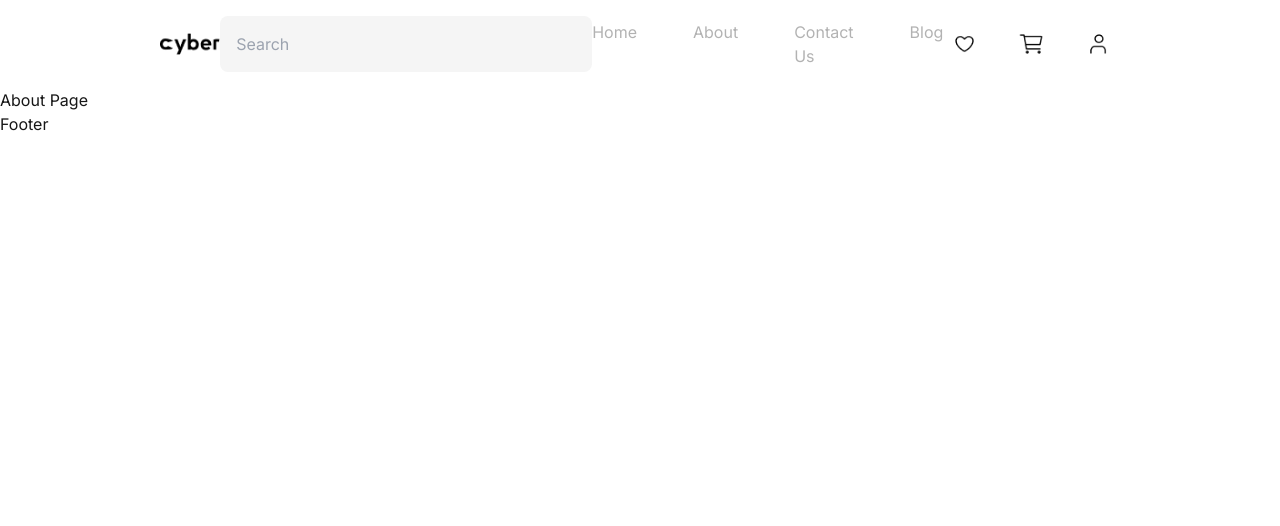
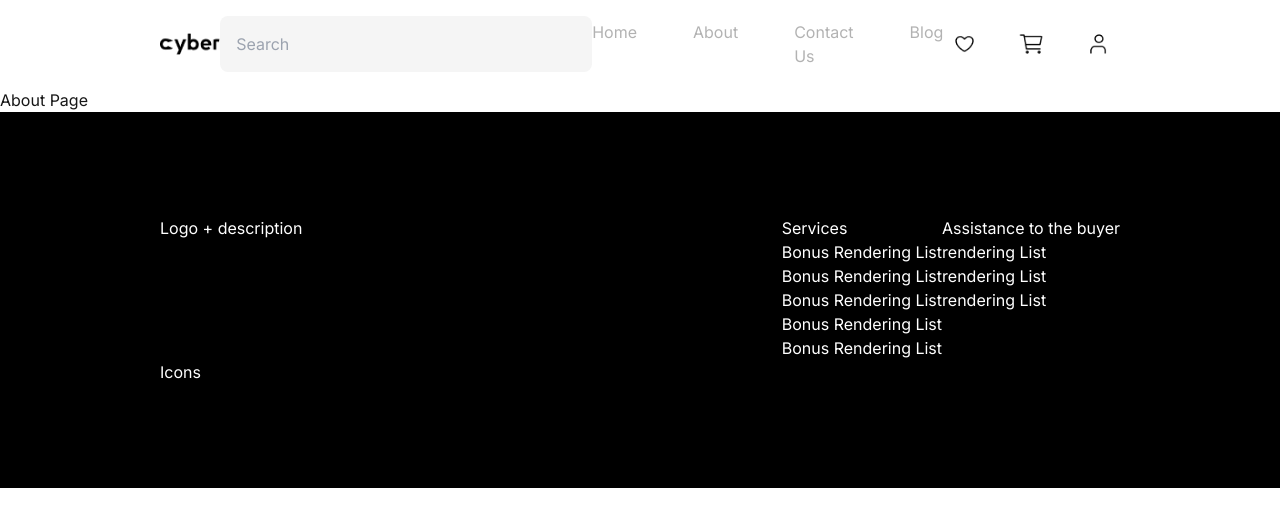
Before and after one commit to abdulbasitkhalsai/e-commerce-store, a Next.js app: page /about in a window 1280 px wide. Shown: the top 526 px of the page. Built offline with nearby package versions, Linux system fonts and the light colour scheme.

Commit message:
Footer Partially updated.

```diff
--- a/src/components/Footer/index.tsx
+++ b/src/components/Footer/index.tsx
@@ -2,8 +2,33 @@ import React from 'react'
 
 const Footer = () => {
   return (
-    <div>
-      Footer
+    <div className='flex flex-col bg-black px-40 py-[104px] font-inter w-full text-white'>
+      <div className='flex justify-between'>
+        <div className='w-fit'>
+          Logo + description
+        </div>
+        <div className='flex justify-between w-fit'>
+          <span>
+            <h3>Services</h3>
+            <ul className='flex flex-col'>
+              <li>Bonus Rendering List</li>
+              <li>Bonus Rendering List</li>
+              <li>Bonus Rendering List</li>
+              <li>Bonus Rendering List</li>
+              <li>Bonus Rendering List</li>
+            </ul>
+          </span>
+          <span>
+            <h3>Assistance to the buyer</h3>
+            <ul className='flex flex-col'>
+              <li>rendering List</li>
+              <li>rendering List</li>
+              <li>rendering List</li>
+            </ul>
+          </span>
+        </div>
+      </div>
+      <div className='flex'>Icons</div>
     </div>
   )
 }
--- a/src/components/Hero2/index.tsx
+++ b/src/components/Hero2/index.tsx
@@ -43,13 +43,8 @@ const Hero2 = () => {
             <span><button className='py-3 px-16 border border-black rounded-md '>Shop Now</button></span>
         </div>
 
-        <Image
-  className="absolute right-0 top-1/2 transform -translate-y-1/2"
-  src={"/images/Hero-Screen.png"}
-  alt="IPhone"
-  height={100}
-  width={250}
-/>
+        <Image className="absolute right-0 top-1/2 transform -translate-y-1/2" src={"/images/Hero-Screen.png"} alt="IPhone"
+              height={502} width={292}/>
         </div>
 
     </div>
```
Also changed, not shown: src/components/Card2/index.tsx (+1 -1 lines), src/components/DiscProd/index.tsx (+1 -1 lines), src/components/Hero/index.tsx (+1 -1 lines).
